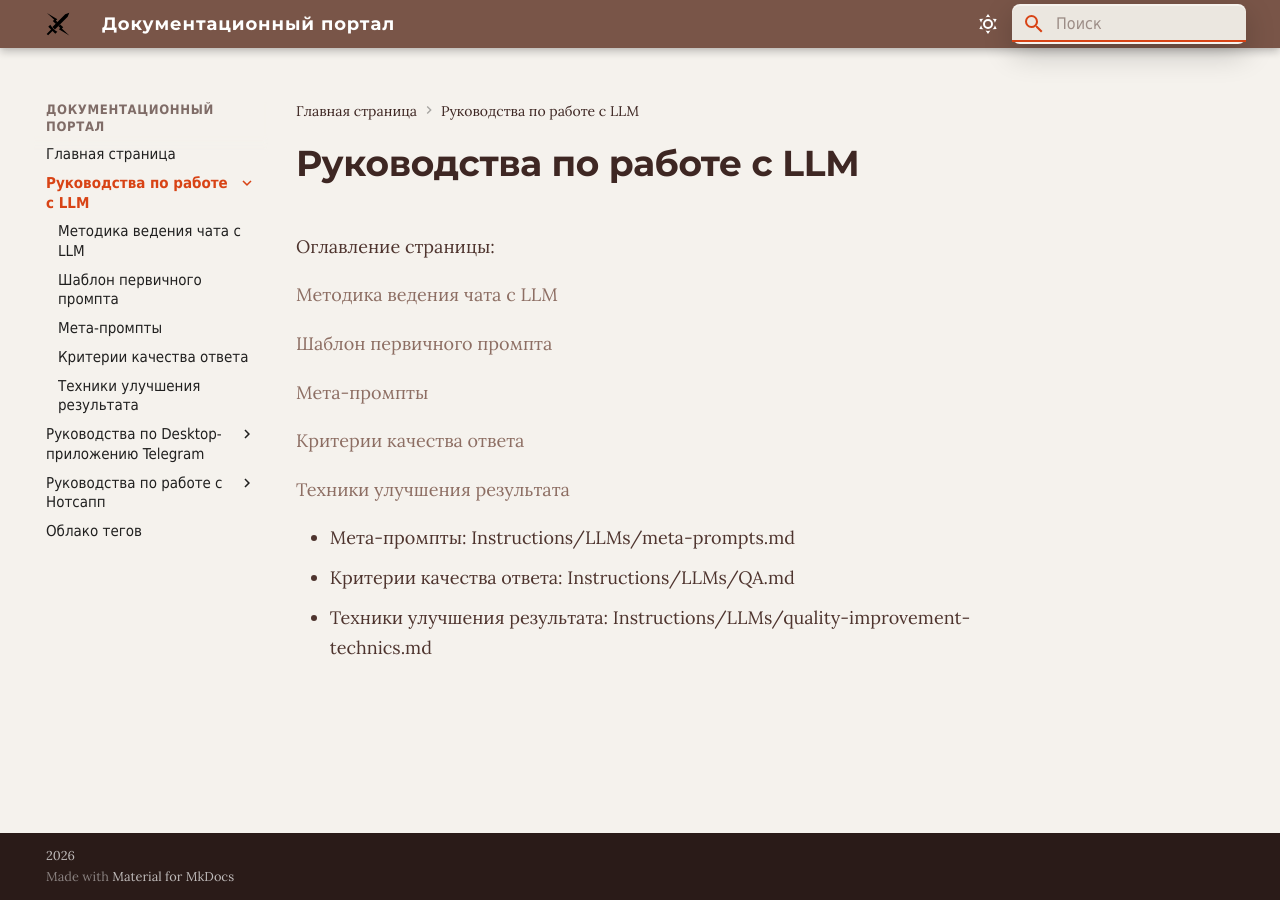
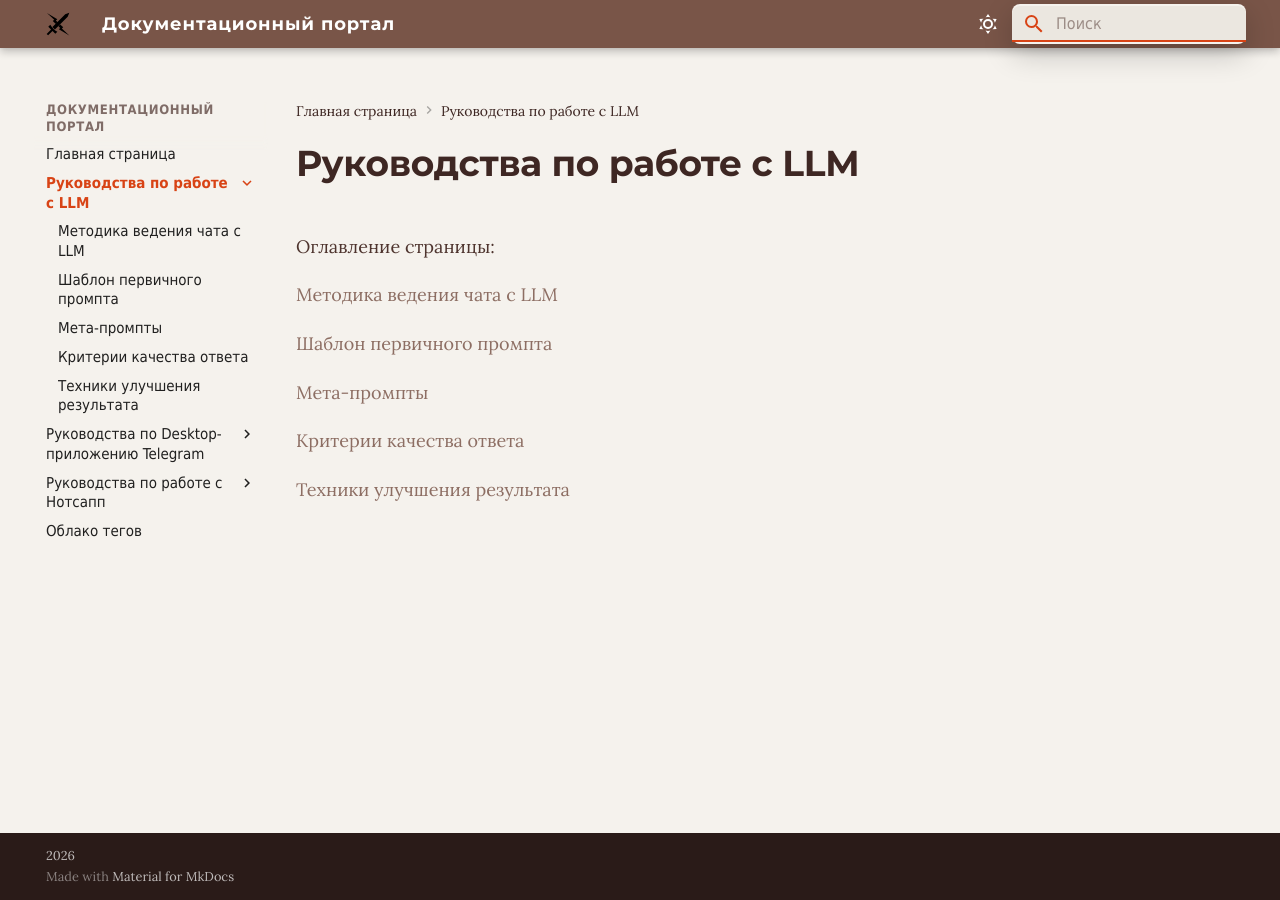
Before and after one commit to sostarovoitov/my-portfolio, an MkDocs documentation site: the page built from docs/Instructions/LLMs/index.md, in a window 1280 px wide. Built offline with MkDocs 1.6.1 and Material for MkDocs 9.7.7, drawn with Linux system fonts in a browser that asks for light colours; old or Windows-style settings are respelled for this version of MkDocs.

```diff
--- a/docs/Instructions/LLMs/index.md
+++ b/docs/Instructions/LLMs/index.md
@@ -11,7 +11,3 @@
 [Критерии качества ответа](QA.md)
 
 [Техники улучшения результата](quality-improvement-technics.md)
-
-  - Мета-промпты: Instructions/LLMs/meta-prompts.md
-  - Критерии качества ответа: Instructions/LLMs/QA.md
-  - Техники улучшения результата: Instructions/LLMs/quality-improvement-technics.md
```
